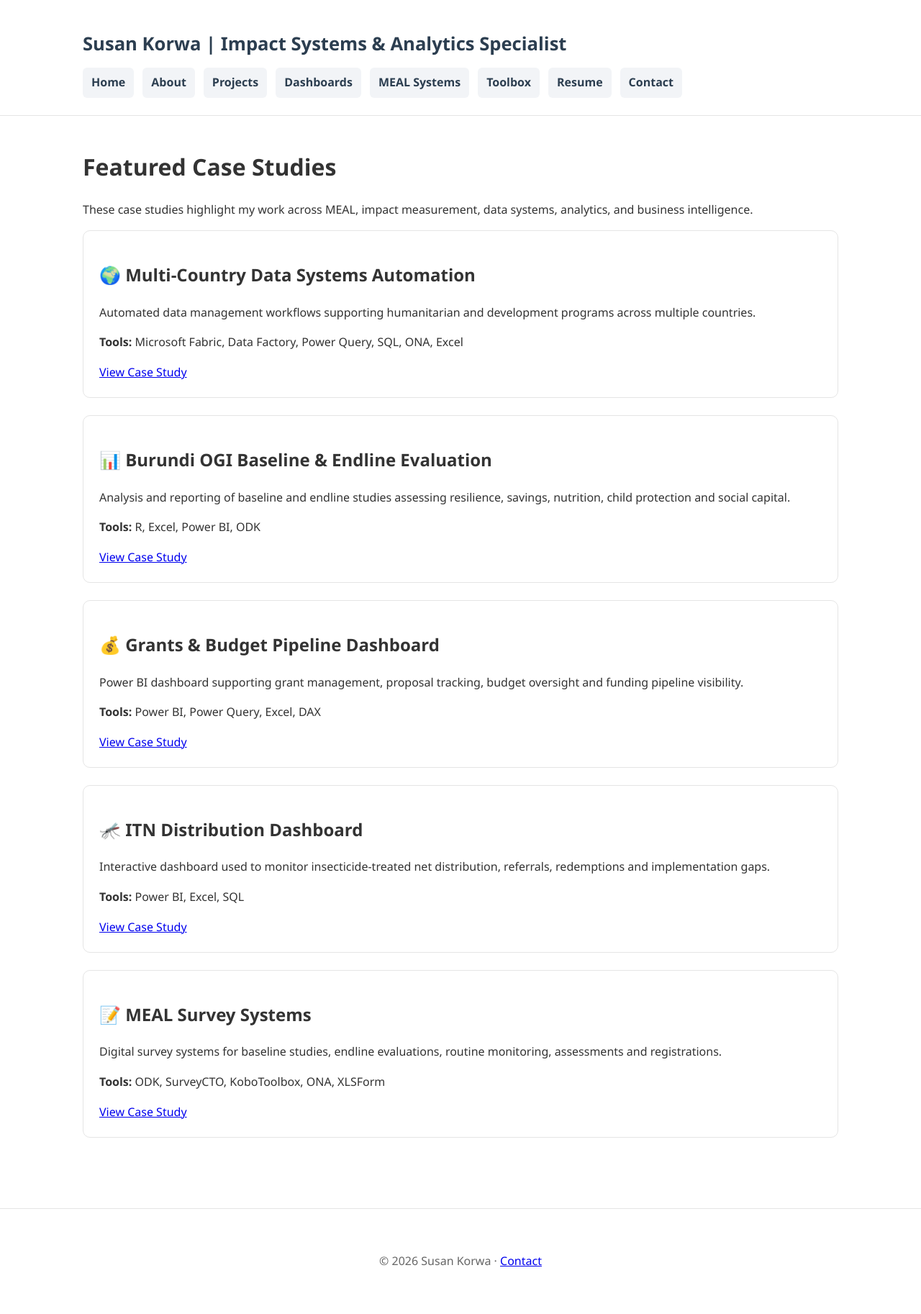
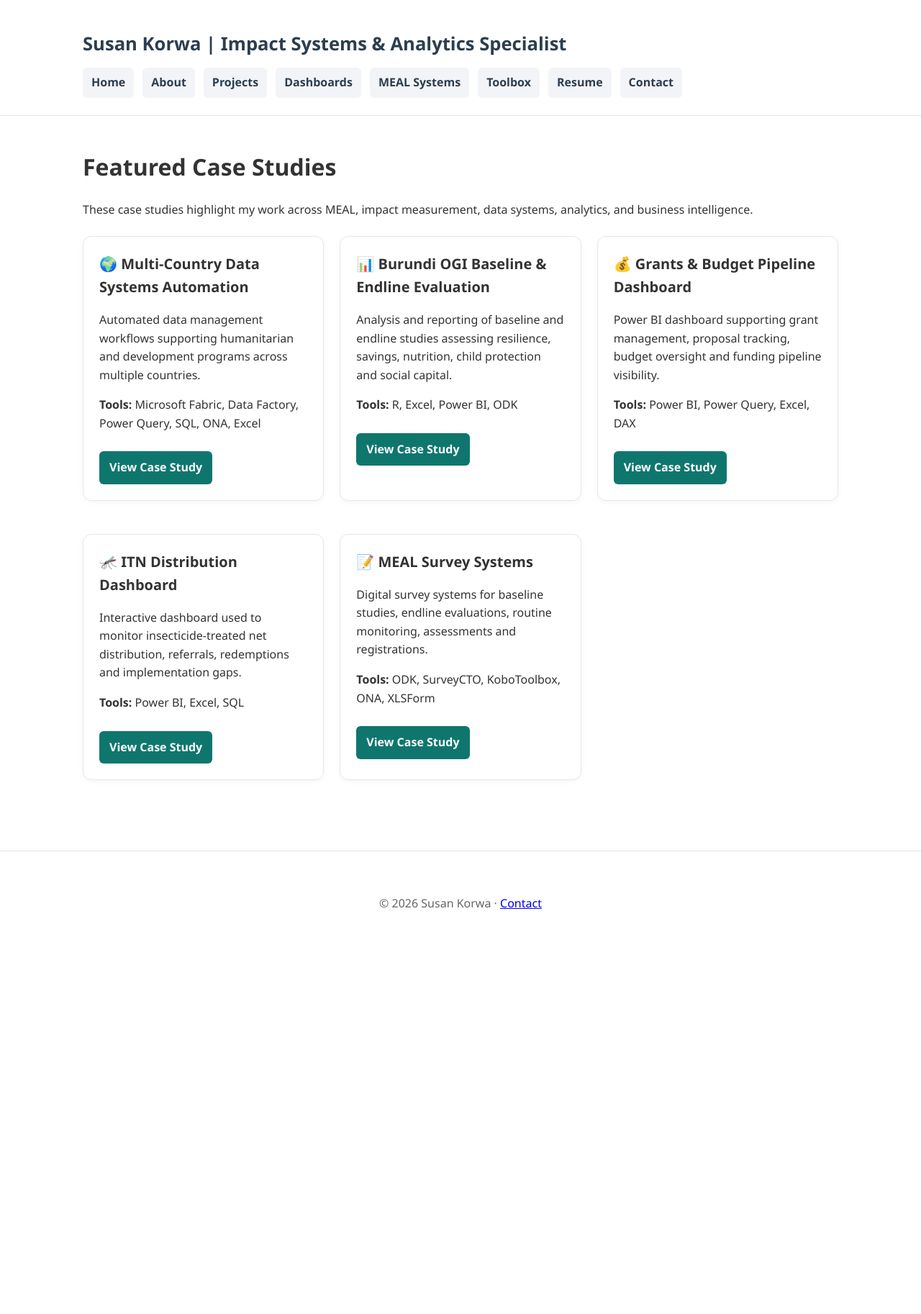
Before and after one commit to korwa/korwa.github.io, a Jekyll site: the page built from _pages/projects.md, in a window 1280 px wide. Shown: the whole page at 72% size. Built offline with Jekyll 4.4.1, drawn with Linux system fonts in a browser that asks for light colours; after the commit the page ends 1329 px from its top, so only the background shows below that.

Commit message:
Add styles for project grid and cards

```diff
--- a/assets/css/style.css
+++ b/assets/css/style.css
@@ -97,3 +97,38 @@ footer {
   border-top: 1px solid #e5e5e5;
   color: #666666;
 }
+.project-grid {
+  display: grid;
+  grid-template-columns: repeat(auto-fit, minmax(280px, 1fr));
+  gap: 22px;
+  margin-top: 24px;
+}
+
+.project-card {
+  border: 1px solid #e5e7eb;
+  border-radius: 12px;
+  padding: 22px;
+  background: #ffffff;
+  box-shadow: 0 2px 8px rgba(0, 0, 0, 0.04);
+}
+
+.project-card h2 {
+  margin-top: 0;
+  font-size: 1.25rem;
+}
+
+.btn {
+  display: inline-block;
+  padding: 10px 14px;
+  border-radius: 6px;
+  background: #0f766e;
+  color: #ffffff;
+  text-decoration: none;
+  font-weight: 600;
+  margin-top: 10px;
+}
+
+.btn:hover {
+  background: #115e59;
+  color: #ffffff;
+}
```
